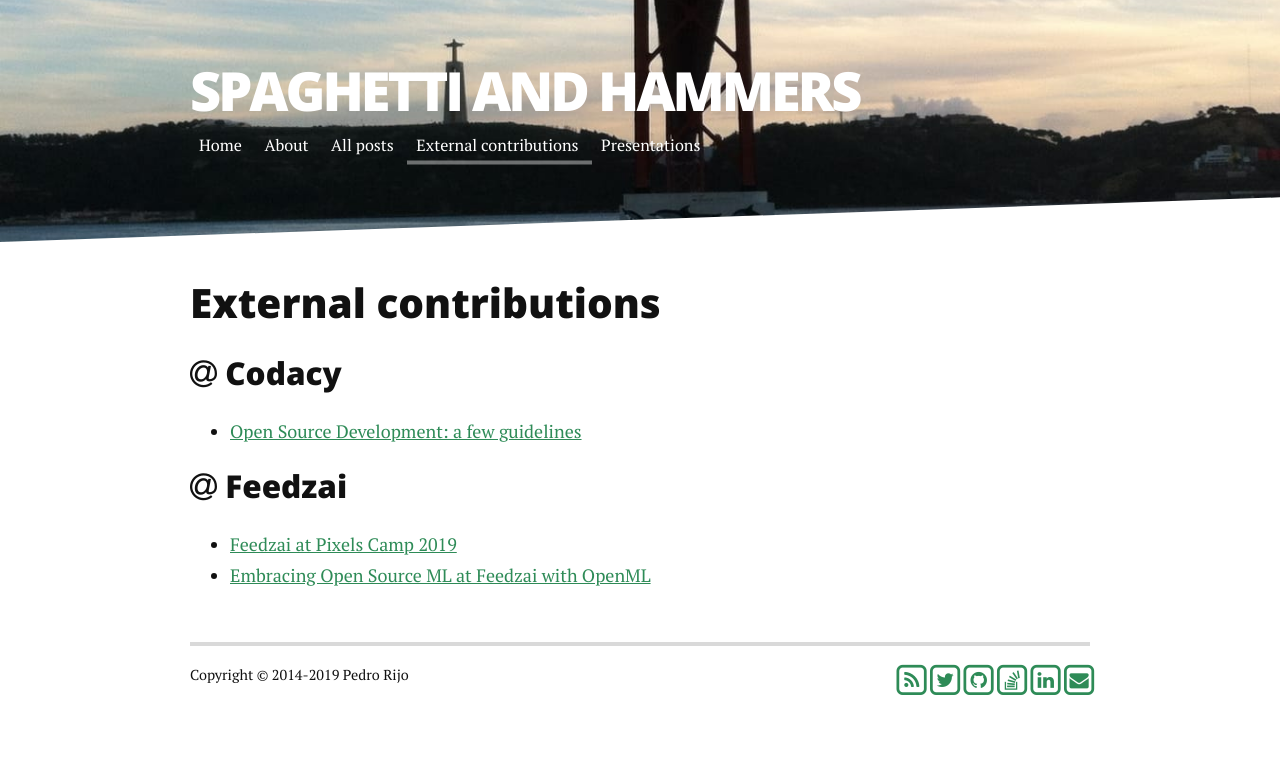
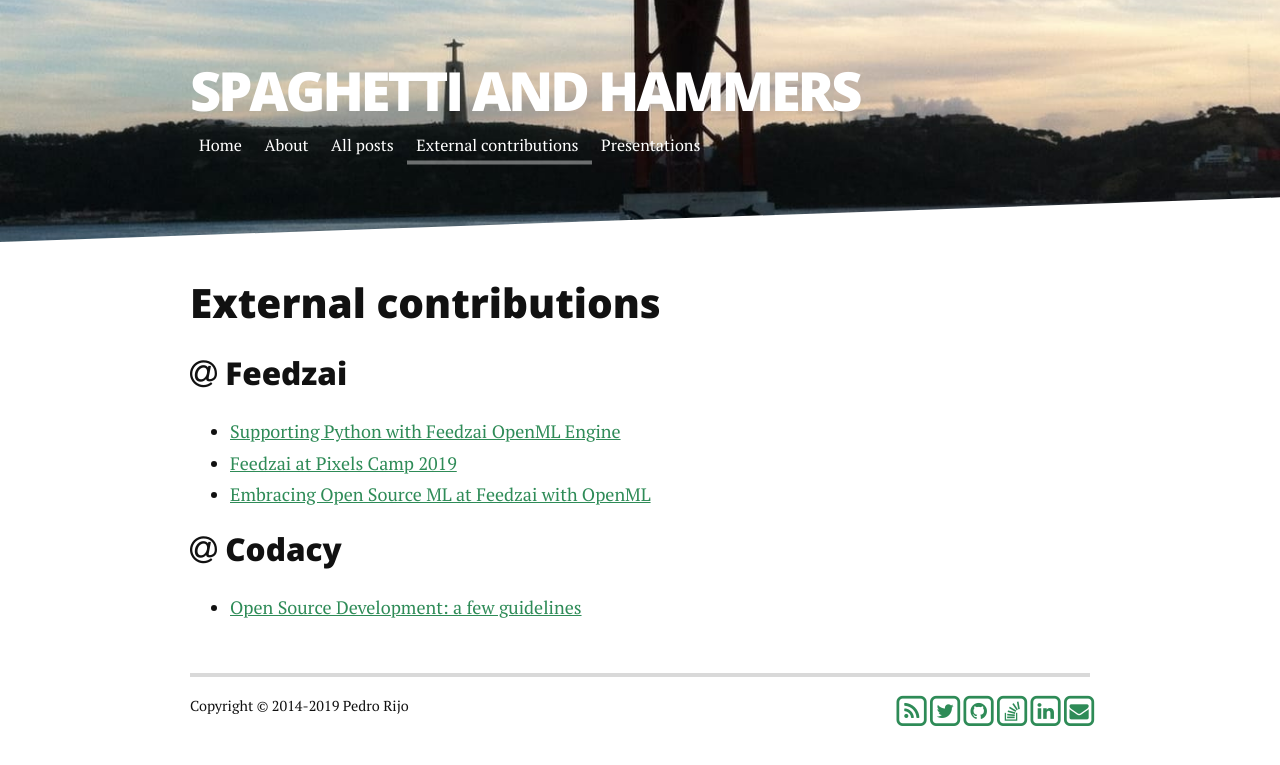
Before and after one commit to pedrorijo91/pedrorijo91.github.io, a Jekyll site: the page built from external.html, in a window 1280 px wide. Shown: the top 765 px of the page. Built offline with Jekyll 4.4.1, drawn with Linux system fonts in a browser that asks for light colours; comment, search, counter and statistics services are not loaded.

Commit message:
Update external blog posts with feedzai python openml

```diff
--- a/external.html
+++ b/external.html
@@ -6,17 +6,18 @@ title: External contributions
 <div class="js-anchors">
   <h2>External contributions</h2>
 
+  <h3><i class="fa fa-at" aria-hidden="true"></i> Feedzai</h3>
+
+  <ul>
+    <li><a href="https://medium.com/feedzaitech/supporting-python-with-feedzai-openml-engine-577de61cebe3">Supporting Python with Feedzai OpenML Engine</a></li>
+    <li><a href="https://medium.com/feedzaitech/feedzai-at-pixels-camp-2019-394f5a95e235">Feedzai at Pixels Camp 2019</a></li>
+    <li><a href="https://medium.com/feedzaitech/embracing-open-source-ml-at-feedzai-with-openml-ede45d1806d0">Embracing Open Source ML at Feedzai with OpenML</a></li>
+  </ul>
+
   <h3><i class="fa fa-at" aria-hidden="true"></i> Codacy</h3>
 
   <ul>
     <li><a href="https://blog.codacy.com/open-source-development-a-few-guidelines-63e7a85fa7d5">Open Source Development: a few guidelines</a></li>
   </ul>
 
-  <h3><i class="fa fa-at" aria-hidden="true"></i> Feedzai</h3>
-
-  <ul>
-    <li><a href="https://medium.com/feedzaitech/feedzai-at-pixels-camp-2019-394f5a95e235">Feedzai at Pixels Camp 2019</a></li>
-    <li><a href="https://medium.com/feedzaitech/embracing-open-source-ml-at-feedzai-with-openml-ede45d1806d0">Embracing Open Source ML at Feedzai with OpenML</a></li>
-  </ul>
-
 </div>
```
